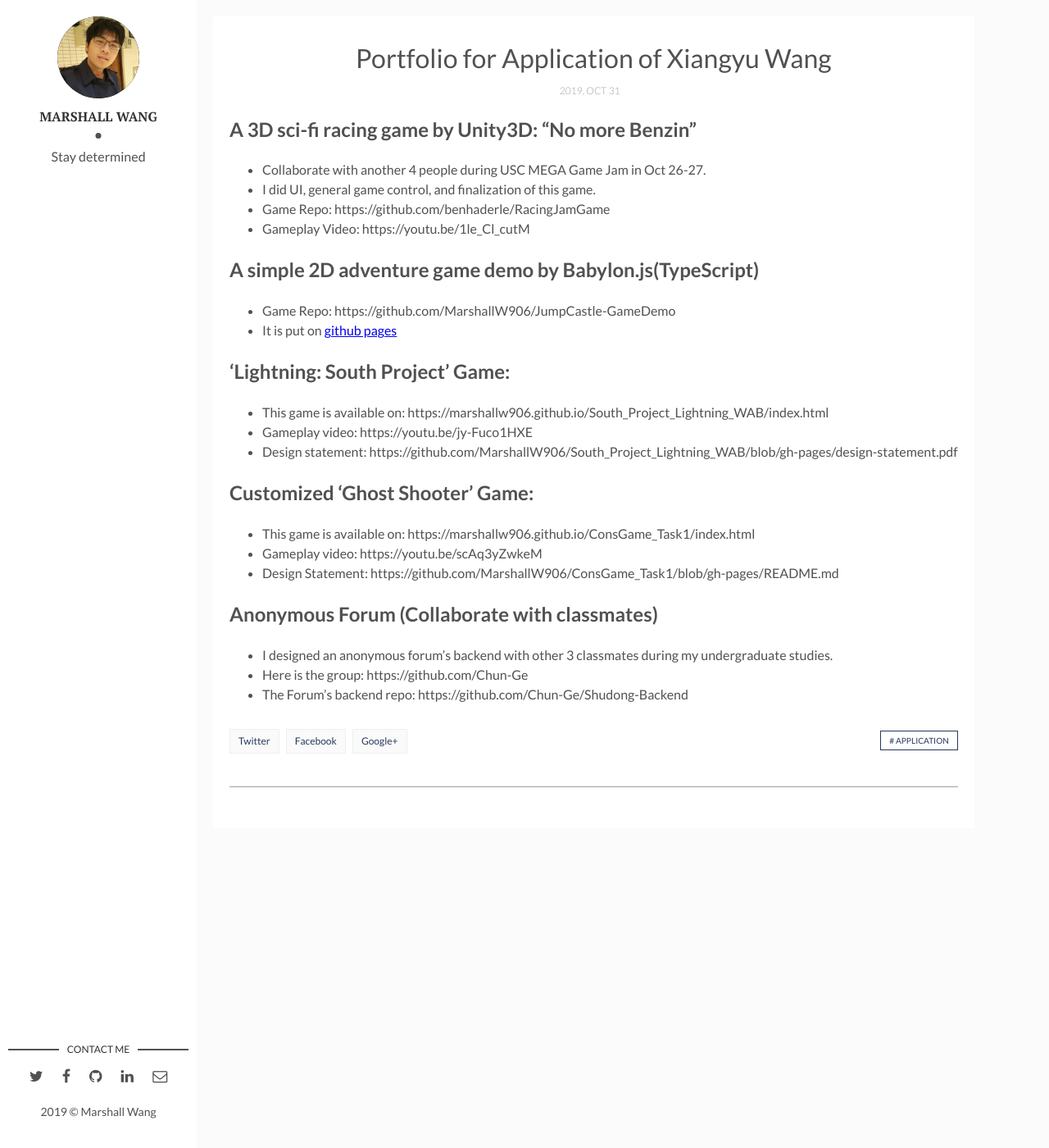
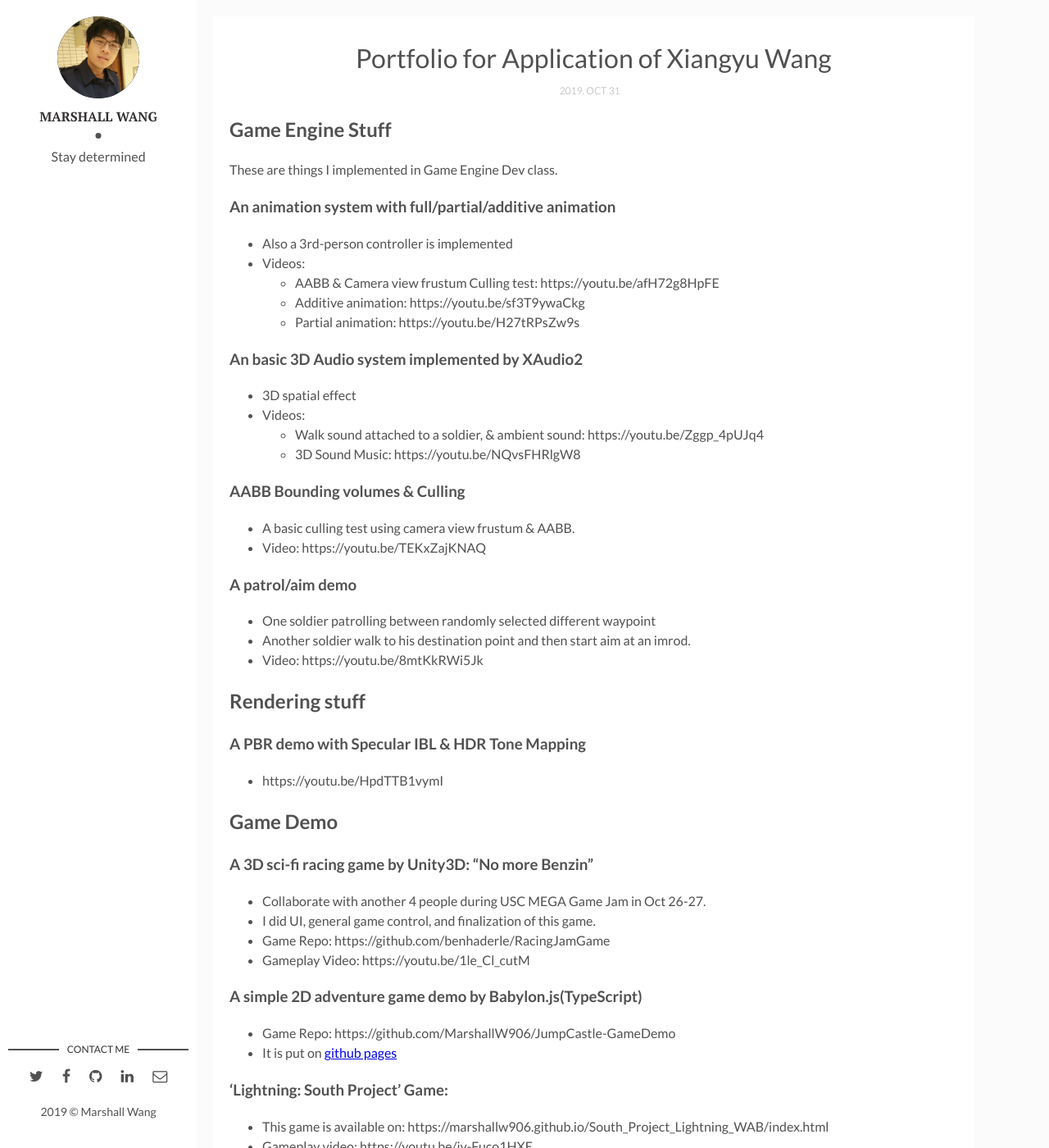
Before and after one commit to MarshallW906/MarshallW906.github.io, a Jekyll site: the page built from _posts/2019-01-14-Portfolio-of-Xiangyu-Wang.markdown, in a window 1280 px wide and 1400 px high. Shown: the whole window at 82% size. Built offline with Jekyll 4.4.1, drawn with Linux system fonts in a browser that asks for light colours.

Commit message:
Engine & Rendering stuff

```diff
--- a/_posts/2019-01-14-Portfolio-of-Xiangyu-Wang.markdown
+++ b/_posts/2019-01-14-Portfolio-of-Xiangyu-Wang.markdown
@@ -5,30 +5,62 @@
 tags: [Application]
 ---
 
-## A 3D sci-fi racing game by Unity3D: "No more Benzin"
+## Game Engine Stuff
+These are things I implemented in Game Engine Dev class.
+
+### An animation system with full/partial/additive animation
+- Also a 3rd-person controller is implemented
+- Videos:
+  - AABB & Camera view frustum Culling test: https://youtu.be/afH72g8HpFE
+  - Additive animation: https://youtu.be/sf3T9ywaCkg
+  - Partial animation: https://youtu.be/H27tRPsZw9s
+
+### An basic 3D Audio system implemented by XAudio2
+- 3D spatial effect
+- Videos:
+  - Walk sound attached to a soldier, & ambient sound: https://youtu.be/Zggp_4pUJq4
+  - 3D Sound Music: https://youtu.be/NQvsFHRlgW8
+
+
+### AABB Bounding volumes & Culling
+- A basic culling test using camera view frustum & AABB.
+- Video: https://youtu.be/TEKxZajKNAQ
+
+### A patrol/aim demo
+- One soldier patrolling between randomly selected different waypoint
+- Another soldier walk to his destination point and then start aim at an imrod.
+- Video: https://youtu.be/8mtKkRWi5Jk
+
+## Rendering stuff
+### A PBR demo with Specular IBL & HDR Tone Mapping
+- https://youtu.be/HpdTTB1vymI
+
+## Game Demo
+### A 3D sci-fi racing game by Unity3D: "No more Benzin"
 
 - Collaborate with another 4 people during USC MEGA Game Jam in Oct 26-27.
 - I did UI, general game control, and finalization of this game.
 - Game Repo: https://github.com/benhaderle/RacingJamGame
 - Gameplay Video: https://youtu.be/1le_Cl_cutM
 
-## A simple 2D adventure game demo by Babylon.js(TypeScript)
+### A simple 2D adventure game demo by Babylon.js(TypeScript)
 
 - Game Repo: https://github.com/MarshallW906/JumpCastle-GameDemo
 - It is put on [github pages](https://marshallw906.github.io/JumpCastle-GameDemo/)
 
-## 'Lightning: South Project' Game:
+### 'Lightning: South Project' Game:
 
 - This game is available on: https://marshallw906.github.io/South_Project_Lightning_WAB/index.html
 - Gameplay video: https://youtu.be/jy-Fuco1HXE
 - Design statement: https://github.com/MarshallW906/South_Project_Lightning_WAB/blob/gh-pages/design-statement.pdf
 
-## Customized 'Ghost Shooter' Game:
+### Customized 'Ghost Shooter' Game:
 
 - This game is available on: https://marshallw906.github.io/ConsGame_Task1/index.html
 - Gameplay video: https://youtu.be/scAq3yZwkeM
 - Design Statement: https://github.com/MarshallW906/ConsGame_Task1/blob/gh-pages/README.md
 
+## Miscellaneous
 ## Anonymous Forum (Collaborate with classmates)
 
 - I designed an anonymous forum's backend with other 3 classmates during my undergraduate studies.
```
